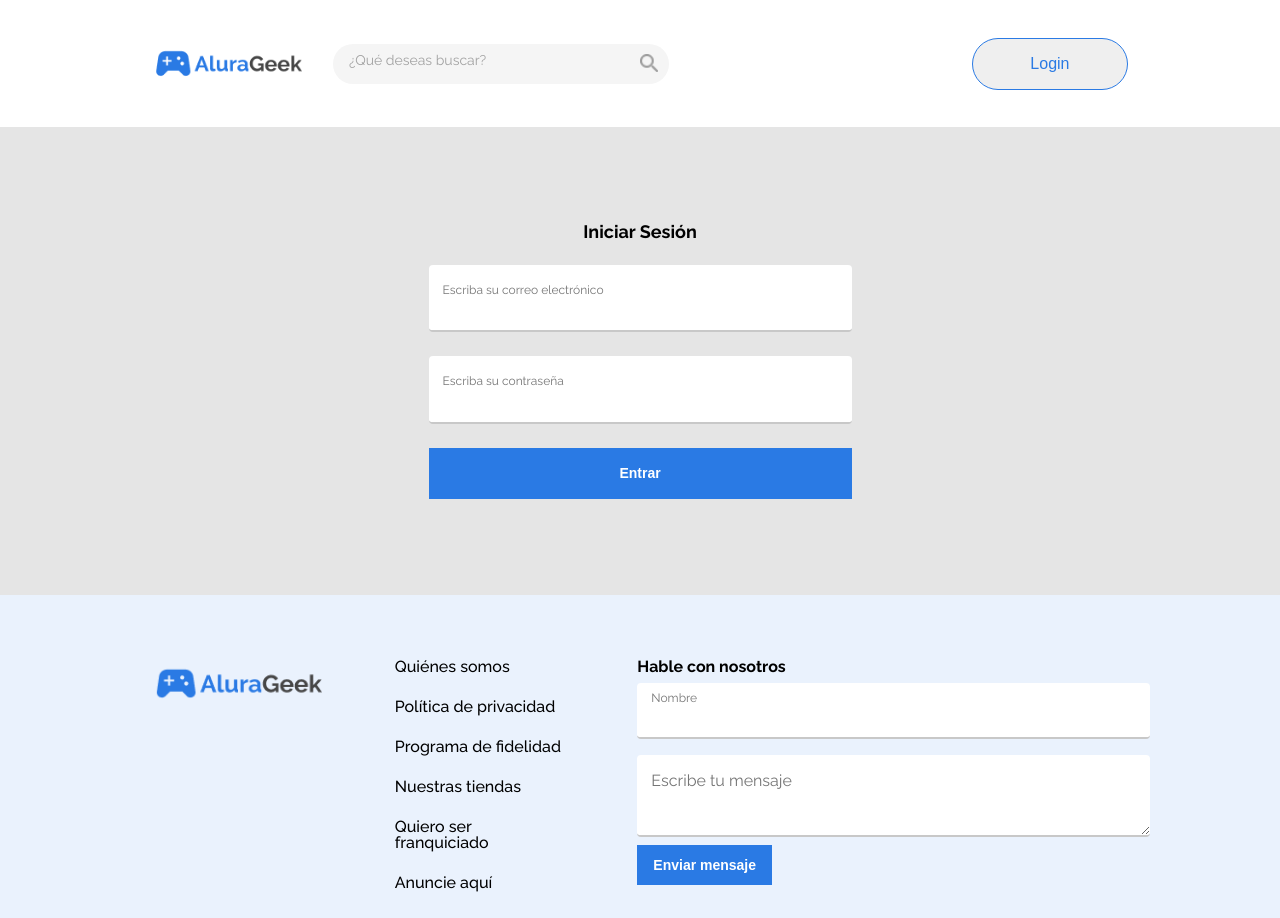
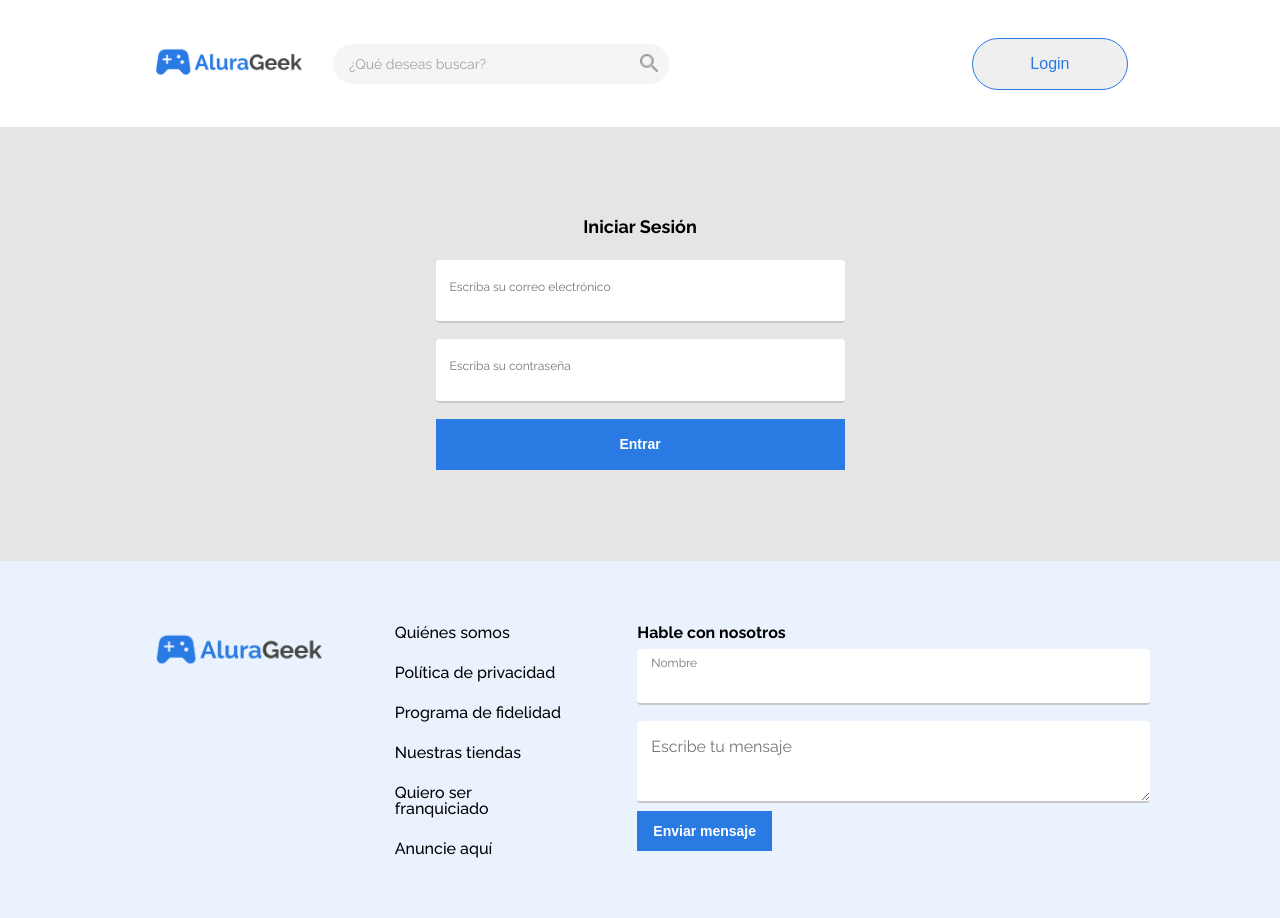
Before and after one commit to cristhianzamalloa/eCommerce-Alura-Geek, a plain HTML site: page login.html in a window 1280 px wide. Shown: the top 918 px of the page. Drawn offline with Linux system fonts and the light colour scheme.

Commit message:
Correcciones de placeholders y actualización de cabecera y footer en html

```diff
--- a/css/bases.css
+++ b/css/bases.css
@@ -15,7 +15,6 @@ body {
     font-family: var(--raleway);
 }
 
-/* Desktop, padding vertical es de 16px, font-size: 16px  */
 .boton {
     background: var(--boton-azul);
     border: none;
@@ -23,6 +22,11 @@ body {
     font-size: 0.875rem;
     font-weight: 600;
     padding: 0.75rem 1rem;
+}
+
+.boton a {
+    color: #ffffff;
+    text-decoration: none;
 }
 
 .botonVer {
@@ -61,8 +65,7 @@ body {
 ::-webkit-input-placeholder {
     font-family: var(--raleway);
     font-size: .75rem;
-    position: absolute;
-    top: .5rem;
+    transform: translate(0, -1.75rem);
 }
 
 :focus::placeholder {
@@ -84,8 +87,7 @@ body {
 .textArea::-webkit-input-placeholder {
     font-family: var(--raleway);
     font-size: 1rem;
-    position: absolute;
-    top: 1rem;
+    transform: none;
 }
 
 .tituloH2 {
--- a/css/cabecera.css
+++ b/css/cabecera.css
@@ -21,7 +21,7 @@
 .cabecera-boton {
     border: 1px solid #2A7AE4;
     border-radius: 2rem;
-    color: #2A7AE4;
+    color: var(--fuente-azul);
     font-size: 0.875rem;
     font-weight: 600;
     padding: 1rem 3rem 1rem 3rem;
@@ -41,11 +41,11 @@
         align-items: center;
         display: flex;
         justify-content: space-between;
-        width: 53%;
+        width: 60%;
     }
 
     .cabecera-logo {
-        width: 25%;
+        width: 85%;
     }
 
     .cabecera-buscador {
@@ -54,18 +54,20 @@
         border-radius: 20px;
         display: initial;
         height: 2.5rem;
-        padding-left: 1rem;
+        margin-bottom: 0;
+        padding: 0 0 0 1rem;
         width: 67%;
     }
 
-    .cabecera-buscador::placeholder {
+    .cabecera-buscador::-webkit-input-placeholder {
         color: #A2A2A2;
         font-size: 0.875rem;
         font-weight: 400;
+        transform: translate(0, 0);
     }
 
     .cabecera-lupa {
-        left: 49%;
+        left: 55%;
         opacity: 50%;
         position: absolute;
         width: 2%;
@@ -84,10 +86,6 @@
 
     .cabecera-logoInput {
         width: 53%;
-    }
-
-    .cabecera-logo {
-        width: 29%;
     }
 
     .cabecera-buscador {
--- a/css/login.css
+++ b/css/login.css
@@ -12,25 +12,17 @@
 }
 
 .login-formulario {
-    margin-right: 0.875rem;
     width: 100%;
 }
 
 .login-input {
-    border: none;
-    border-bottom: 2px solid #c8c8c8;
-    border-radius: 4px;
     height: 2.5625rem;
-    margin-bottom: 1rem;
-    padding-left: 0.875rem;
-    padding-right: 0;
+    padding: .82rem 0 0 .875rem;
     width: 100%;
 }
 
-.login-input::placeholder {
-    left: 0.875rem;
-    position: absolute;
-    top: 0.5rem;
+.login-input::-webkit-input-placeholder {
+    transform: translate(0, -.75rem);
 }
 
 .login-boton {
@@ -38,6 +30,10 @@
 }
 
 @media screen and (min-width:650px) {
+    .login{
+        padding: 2.8125rem 32.16% 3.8125rem 32.16%;
+    }
+
     .login-formulario {
         align-items: center;
         display: flex;
@@ -45,13 +41,13 @@
         margin-right: 0.875rem;
         width: 100%;
     }
-
-    .login-input {
-        width: 17.1875rem;
-    }
 }
 
 @media screen and (min-width:1180px) {
+    .login {
+        padding: 5.6875rem 35%;
+    }
+
     .login-titulo {
         font-size: 1.125rem;
         margin-bottom: 1.5rem;
@@ -60,18 +56,11 @@
     .login-input {
         height: 3.95rem;
         margin-left: 0.875rem;
-        margin-bottom: 1.5rem;
-        padding-left: 0.875rem;
-        padding-right: 0;
         width: calc(26.4375rem - 0.875rem);
-    }
-
-    .login-input::placeholder {
-        top: 1.125rem;
     }
 
     .login-boton {
         height: 3.1875rem;
-        width: 26.4375rem;
+        width: calc(26.4375rem - 0.875rem);
     }
 }
--- a/login.html
+++ b/login.html
@@ -14,8 +14,8 @@
     <body>
         <header class="cabecera">
             <div class="cabecera-logoInput">
-                <img class="cabecera-logo" src="./images/header/Logo.png" alt="logo">
-                <input class="cabecera-buscador" type="search" placeholder="¿Qué deseas buscar?"/>
+                <a href="https://cristhianzamalloa.github.io/eCommerce-Alura-Geek/"><img class="cabecera-logo" src="./images/header/Logo.png" alt="logo"></a>
+                <input class="cabecera-buscador input" type="search" placeholder="¿Qué deseas buscar?"/>
             </div>
             <button class="cabecera-boton"><a href="https://cristhianzamalloa.github.io/eCommerce-Alura-Geek/login.html">Login</a></button>
             <img class="cabecera-lupa" src="./images/header/Lupa.png" alt="lupa">
@@ -24,10 +24,10 @@
             <section class="login">
                 <h2 class="login-titulo">Iniciar Sesión</h2>
                 <form action="" class="login-formulario">
-                    <input class="login-input" type="email" name="correo-electronico" id="correo-electronico" placeholder="Escriba su correo electrónico">
-                    <input class="login-input" type="password" name="clave" id="clave" placeholder="Escriba su contraseña">
+                    <input class="login-input input" type="email" name="correo-electronico" id="correo-electronico" placeholder="Escriba su correo electrónico">
+                    <input class="login-input input" type="password" name="clave" id="clave" placeholder="Escriba su contraseña">
                 </form>
-                <button class="login-boton boton" href="https://cristhianzamalloa.github.io/eCommerce-Alura-Geek/agregar-producto.html">Entrar</button>
+                <button class="login-boton boton"><a href="https://cristhianzamalloa.github.io/eCommerce-Alura-Geek/agregar-producto.html">Entrar</a></button>
             </section>
         </main>
         <footer>
```
Also changed, not shown: agregar-producto.html (+2 -3 lines), css/agregar-producto.css (+4 -5 lines), index.html (+2 -2 lines), producto.html (+2 -2 lines).
